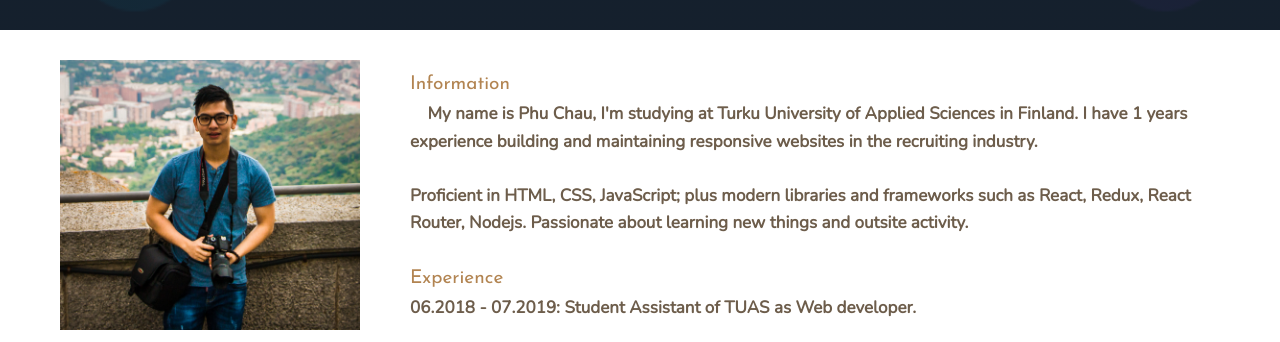
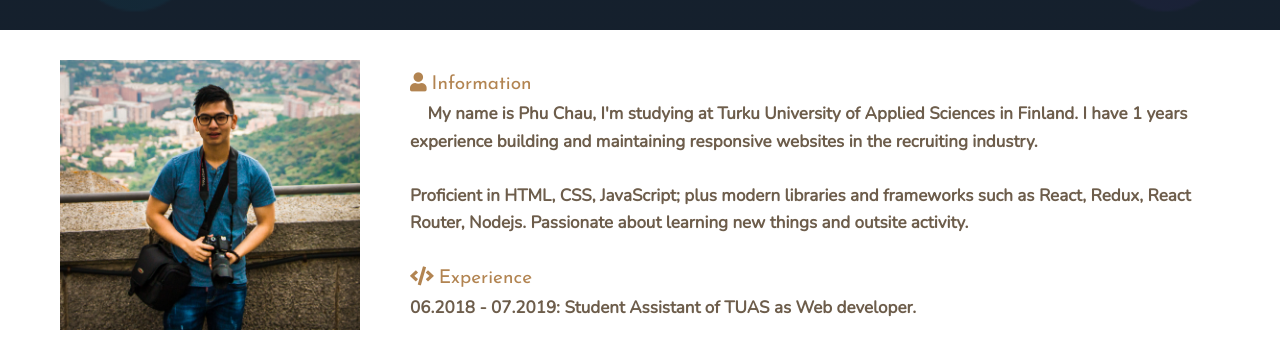
Before and after one commit to vinhphu101195/Phu-Chau-Portfolio-2, a React (Create React App) app: page / in a window 1280 px wide. Shown: the part 610-952 px from the top of the page. Built offline with nearby package versions, Linux system fonts and the light colour scheme.

Commit message:
build profile

```diff
--- a/public/index.html
+++ b/public/index.html
@@ -6,6 +6,12 @@
     <link
       href="https://fonts.googleapis.com/css?family=Josefin+Sans:300,400,400i|Nunito:300,300i"
       rel="stylesheet"
+    />
+    <link
+      rel="stylesheet"
+      href="https://use.fontawesome.com/releases/v5.8.1/css/all.css"
+      integrity="sha384-50oBUHEmvpQ+1lW4y57PTFmhCaXp0ML5d60M1M7uH2+nqUivzIebhndOJK28anvf"
+      crossorigin="anonymous"
     />
     <meta name="viewport" content="width=device-width, initial-scale=1" />
     <meta name="theme-color" content="#000000" />
--- a/src/components/profile/Profile.js
+++ b/src/components/profile/Profile.js
@@ -12,7 +12,10 @@ const Profile = () => {
       />
       <div className="profile__infor">
         <p class="profile__text">
-          <h4 className="heading-4">Information</h4>
+          <h4 className="heading-4">
+            <i class="fa fa-user icon" aria-hidden="true"></i>
+            Information
+          </h4>
           &nbsp;&nbsp;&nbsp; My name is Phu Chau, I'm studying at Turku
           University of Applied Sciences in Finland. I have 1 years experience
           building and maintaining responsive websites in the recruiting
@@ -24,7 +27,10 @@ const Profile = () => {
           about learning new things and outsite activity.
           <br></br>
           <br></br>
-          <h4 className="heading-4">Experience</h4>
+          <h4 className="heading-4">
+            <i class="fa fa-code icon" aria-hidden="true"></i>
+            Experience
+          </h4>
           06.2018 - 07.2019: Student Assistant of TUAS as Web developer.
         </p>
       </div>
--- a/src/components/profile/_profile.scss
+++ b/src/components/profile/_profile.scss
@@ -13,3 +13,7 @@
 .space {
   margin-left: 2rem;
 }
+
+.icon {
+  margin-right: 0.5rem;
+}
```
Also changed, not shown: src/components/profile/img/chart.png (added), src/components/profile/img/profile.png (added).
